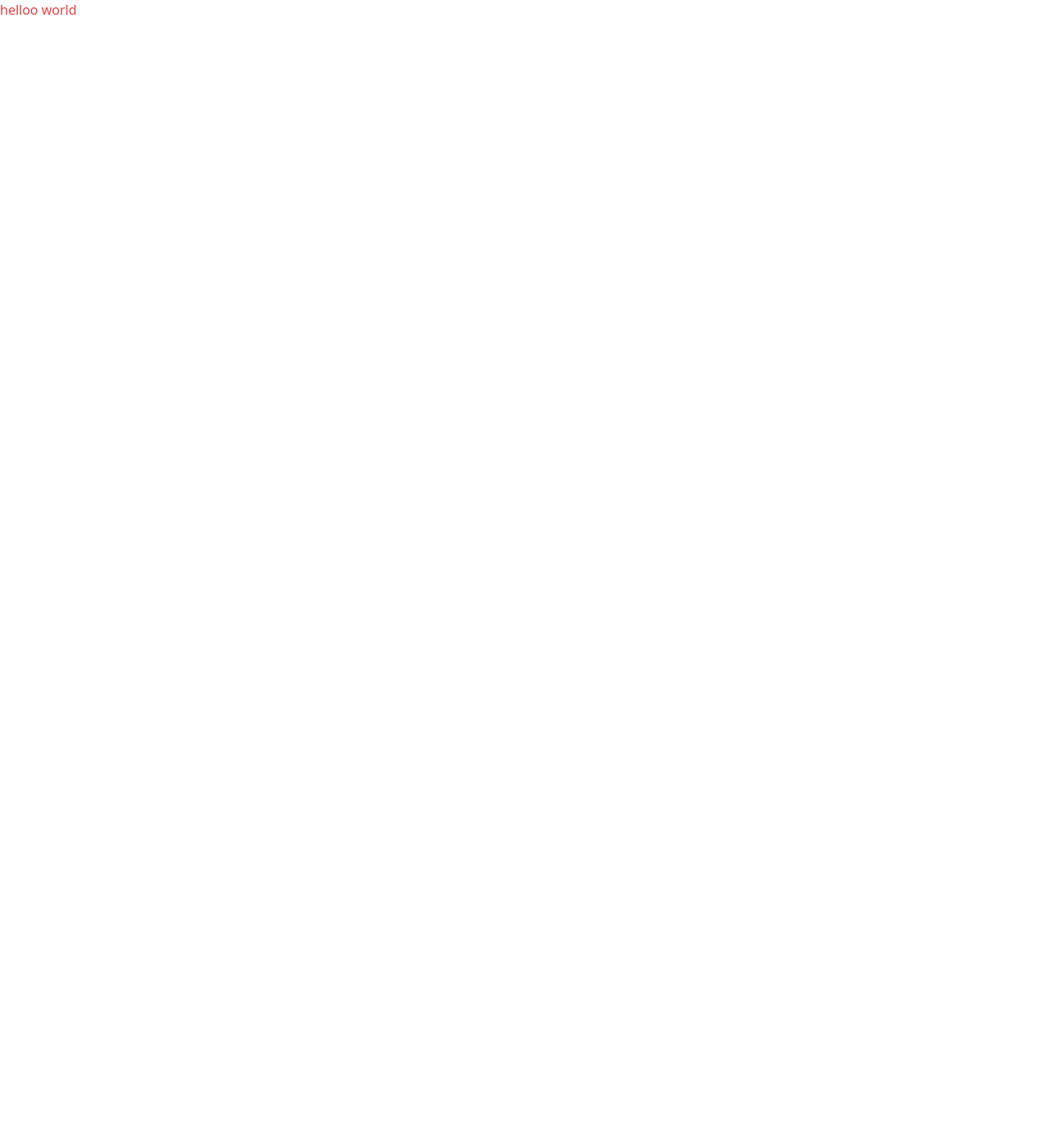
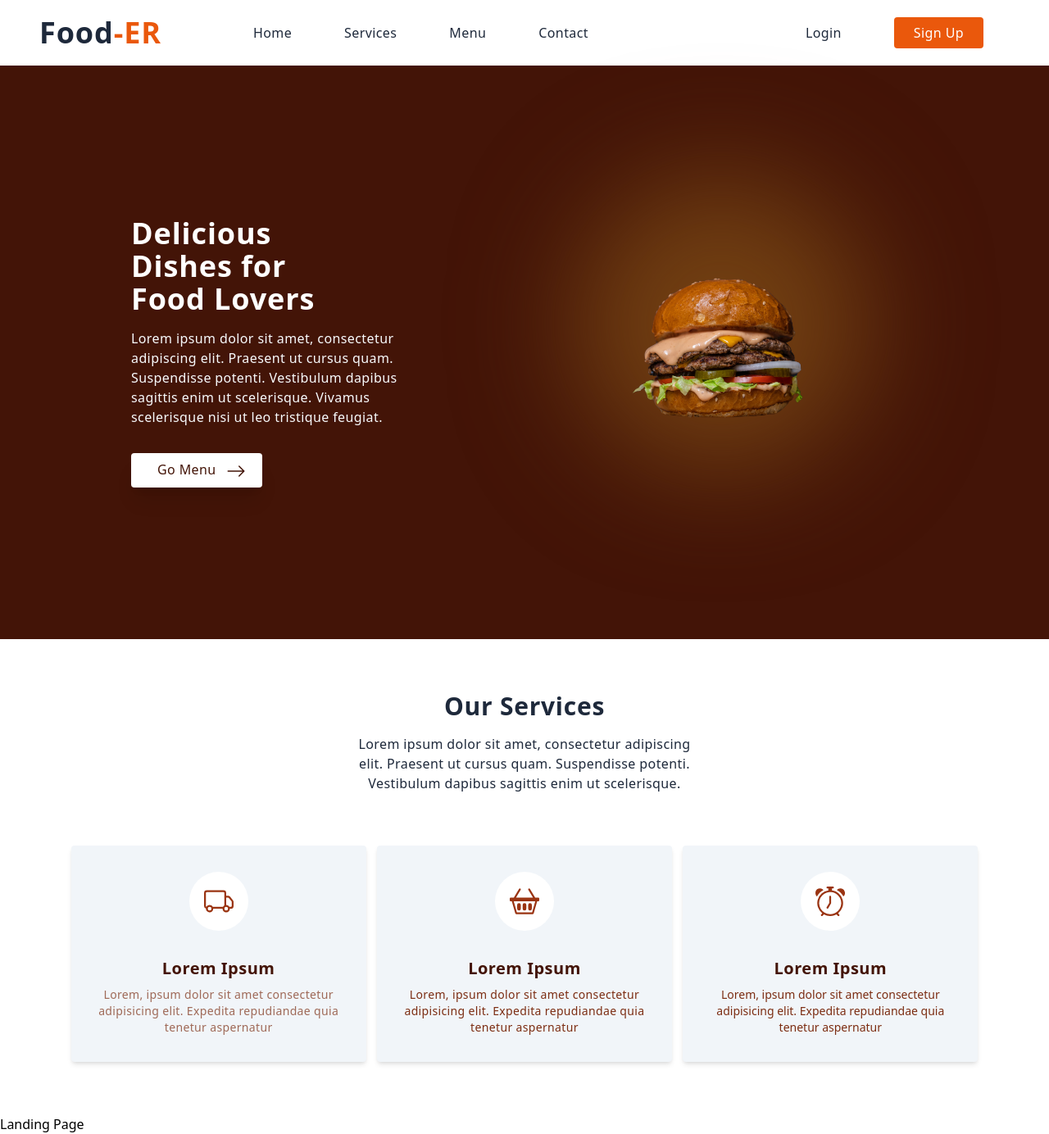
Before and after one commit to ogzcode/Full-Stack-Food-Order-App, a Vue app in the folder client/: page / in a window 1280 px wide. Before the commit this address had no page. Shown: the whole page at 82% size. Before the commit the page ends 800 px from the top, so only its background shows below. Built offline with nearby package versions, Linux system fonts and the light colour scheme.

Commit message:
Navbar, Home, and Services sections are completed on the Landing page.

```diff
--- a/client/src/App.vue
+++ b/client/src/App.vue
@@ -1,9 +1,10 @@
+<template>
+  <RouterView />
+</template>
+
 <script setup>
+import { RouterView } from 'vue-router';
 </script>
-
-<template>
-  <h1 class="text-red-500">helloo world</h1>
-</template>
 
 <style scoped>
 
--- a/client/src/router/index.js
+++ b/client/src/router/index.js
@@ -2,7 +2,16 @@ import { createRouter, createWebHistory } from 'vue-router'
 
 const router = createRouter({
   history: createWebHistory(import.meta.env.BASE_URL),
-  routes: []
+  routes: [
+    {
+      path: "/",
+      name: "Landing",
+      component: () => import("@/views/landing/LandingPage.vue"),
+      meta: {
+        requiresAuth: false,
+      },
+    }
+  ]
 })
 
 export default router
--- /dev/null
+++ b/client/src/views/landing/LandingPage.vue
@@ -0,0 +1,18 @@
+<template>
+    <div>
+        <NavBar />
+        <Home />
+        <Services />
+        <p>Landing Page</p>
+    </div>
+</template>
+
+<script setup>
+import NavBar from './components/NavBar.vue';
+import Home from './components/Home.vue';
+import Services from './components/Services.vue';
+
+</script>
+
+<style scoped>
+</style>
--- /dev/null
+++ b/client/src/views/landing/components/Home.vue
@@ -0,0 +1,52 @@
+<template>
+    <div class="min-h-[700px] flex justify-around items-center px-40 bg-orange-950">
+        <div class="flex-1">
+            <h1 class="text-4xl w-1/2 font-bold tracking-wide text-white mb-4">Delicious Dishes for Food Lovers</h1>
+            <p class="text-slate-50 w-3/4 font-light tracking-wide">
+                Lorem ipsum dolor sit amet, consectetur adipiscing elit.
+                Praesent ut cursus quam. Suspendisse potenti.
+                Vestibulum dapibus sagittis enim ut scelerisque.
+                Vivamus scelerisque nisi ut leo tristique feugiat.
+            </p>
+            <button class="mt-8 bg-white px-8 py-2 font-medium tracking-wide text-orange-950 rounded shadow-xl menu-btn">
+                <span>Go Menu</span>
+                <svg xmlns="http://www.w3.org/2000/svg" width="24" height="24" fill="currentColor" className="bi bi-arrow-right"
+                    viewBox="0 0 16 16">
+                    <path fill-rule="evenodd"
+                        d="M1 8a.5.5 0 0 1 .5-.5h11.793l-3.147-3.146a.5.5 0 0 1 .708-.708l4 4a.5.5 0 0 1 0 .708l-4 4a.5.5 0 0 1-.708-.708L13.293 8.5H1.5A.5.5 0 0 1 1 8z" />
+                </svg>
+            </button>
+        </div>
+        <div class="flex-1 flex justify-center relative">
+            <img :src="homePage" alt="Home Page" class="w-3/5  rounded-lg z-10" />
+            <span class="absolute rounded-full bg-yellow-900 image-shadow"></span>
+        </div>
+    </div>
+</template>
+
+<script setup>
+import homePage from "@/assets/home-page-remove.png";
+</script>
+
+<style scoped>
+
+.menu-btn svg {
+    position: relative;
+    left: 12px;
+    transition: all 0.3s ease-in-out;
+    display: inline-block;
+}
+
+.menu-btn:hover svg {
+    transform: translate(5px, 0);
+}
+
+.image-shadow {
+    width: 360px;
+    height: 360px;
+    top: 35%;
+    left: 50%;
+    transform: translate(-50%, -50%);
+    filter: blur(70px);
+}
+</style>
--- /dev/null
+++ b/client/src/views/landing/components/NavBar.vue
@@ -0,0 +1,23 @@
+<template>
+    <header class="min-h-[5rem] flex justify-between items-center px-12">
+        <div class="flex items-center gap-20">
+            <h1 class="text-4xl font-bold tracking-wide text-slate-800">Food<span class="text-orange-600">-ER</span></h1>
+            <nav>
+                <a class="mx-8 font-medium tracking-wide text-slate-800 hover:text-orange-600 transition" href="#">Home</a>
+                <a class="mx-8 font-medium tracking-wide text-slate-800 hover:text-orange-600 transition" href="#">Services</a>
+                <a class="mx-8 font-medium tracking-wide text-slate-800 hover:text-orange-600 transition" href="#">Menu</a>
+                <a class="mx-8 font-medium tracking-wide text-slate-800 hover:text-orange-600 transition" href="#">Contact</a>
+            </nav>
+        </div>
+        <div>
+            <a class="font-medium tracking-wide mx-8 text-slate-800 hover:text-orange-600" href="#">Login</a>
+            <a class="font-medium tracking-wide mx-8 bg-orange-600 text-white px-6 py-2 rounded hover:bg-orange-700 transition" href="#">Sign Up</a>
+        </div>
+    </header>
+</template>
+
+<script setup>
+</script>
+
+<style scoped>
+</style>
--- /dev/null
+++ b/client/src/views/landing/components/Services.vue
@@ -0,0 +1,78 @@
+<template>
+    <div class="py-16">
+        <div class="flex flex-col items-center mb-16">
+            <h1 class="font-bold text-3xl text-slate-800 mb-4 tracking-wide">Our Services</h1>
+            <p class="w-1/3 text-center text-slate-800 tracking-wide font-light">
+                Lorem ipsum dolor sit amet, consectetur adipiscing elit.
+                Praesent ut cursus quam. Suspendisse potenti.
+                Vestibulum dapibus sagittis enim ut scelerisque.
+            </p>
+        </div>
+        <div class="flex justify-around mx-20">
+            <div class="services-card max-w-[360px] bg-slate-100 p-8 rounded shadow-md hover:bg-orange-500">
+                <div
+                    class="w-[72px] h-[72px] bg-white rounded-full flex justify-center items-center mx-auto mb-8 fill-orange-800">
+                    <svg xmlns="http://www.w3.org/2000/svg" width="36" height="36" className="bi bi-truck"
+                        viewBox="0 0 16 16">
+                        <path
+                            d="M0 3.5A1.5 1.5 0 0 1 1.5 2h9A1.5 1.5 0 0 1 12 3.5V5h1.02a1.5 1.5 0 0 1 1.17.563l1.481 1.85a1.5 1.5 0 0 1 .329.938V10.5a1.5 1.5 0 0 1-1.5 1.5H14a2 2 0 1 1-4 0H5a2 2 0 1 1-3.998-.085A1.5 1.5 0 0 1 0 10.5v-7zm1.294 7.456A1.999 1.999 0 0 1 4.732 11h5.536a2.01 2.01 0 0 1 .732-.732V3.5a.5.5 0 0 0-.5-.5h-9a.5.5 0 0 0-.5.5v7a.5.5 0 0 0 .294.456zM12 10a2 2 0 0 1 1.732 1h.768a.5.5 0 0 0 .5-.5V8.35a.5.5 0 0 0-.11-.312l-1.48-1.85A.5.5 0 0 0 13.02 6H12v4zm-9 1a1 1 0 1 0 0 2 1 1 0 0 0 0-2zm9 0a1 1 0 1 0 0 2 1 1 0 0 0 0-2z" />
+                    </svg>
+                </div>
+                <h1 class="text-center text-orange-950 tracking-wide font-bold text-xl mb-2">Lorem Ipsum</h1>
+                <p class="text-center text-orange-900/70 tracking-wide text-sm">
+                    Lorem, ipsum dolor sit amet consectetur adipisicing elit.
+                    Expedita repudiandae quia tenetur aspernatur
+                </p>
+            </div>
+            <div class="services-card max-w-[360px] bg-slate-100 p-8 rounded shadow-md hover:bg-orange-500">
+                <div
+                    class="w-[72px] h-[72px] bg-white rounded-full flex justify-center items-center mx-auto mb-8 fill-orange-800">
+                    <svg xmlns="http://www.w3.org/2000/svg" width="36" height="36" class="bi bi-basket2"
+                        viewBox="0 0 16 16">
+                        <path
+                            d="M4 10a1 1 0 0 1 2 0v2a1 1 0 0 1-2 0v-2zm3 0a1 1 0 0 1 2 0v2a1 1 0 0 1-2 0v-2zm3 0a1 1 0 1 1 2 0v2a1 1 0 0 1-2 0v-2z" />
+                        <path
+                            d="M5.757 1.071a.5.5 0 0 1 .172.686L3.383 6h9.234L10.07 1.757a.5.5 0 1 1 .858-.514L13.783 6H15.5a.5.5 0 0 1 .5.5v1a.5.5 0 0 1-.5.5h-.623l-1.844 6.456a.75.75 0 0 1-.722.544H3.69a.75.75 0 0 1-.722-.544L1.123 8H.5a.5.5 0 0 1-.5-.5v-1A.5.5 0 0 1 .5 6h1.717L5.07 1.243a.5.5 0 0 1 .686-.172zM2.163 8l1.714 6h8.246l1.714-6H2.163z" />
+                    </svg>
+                </div>
+                <h1 class="text-center text-orange-950 tracking-wide font-bold text-xl mb-2">Lorem Ipsum</h1>
+                <p class="text-center text-orange-900 tracking-wide text-sm">
+                    Lorem, ipsum dolor sit amet consectetur adipisicing elit.
+                    Expedita repudiandae quia tenetur aspernatur
+                </p>
+            </div>
+            <div class="services-card max-w-[360px] bg-slate-100 p-8 rounded shadow-md hover:bg-orange-500">
+                <div
+                    class="w-[72px] h-[72px] bg-white rounded-full flex justify-center items-center mx-auto mb-8 fill-orange-800">
+                    <svg xmlns="http://www.w3.org/2000/svg" width="36" height="36" class="bi bi-alarm"
+                        viewBox="0 0 16 16">
+                        <path
+                            d="M8.5 5.5a.5.5 0 0 0-1 0v3.362l-1.429 2.38a.5.5 0 1 0 .858.515l1.5-2.5A.5.5 0 0 0 8.5 9V5.5z" />
+                        <path
+                            d="M6.5 0a.5.5 0 0 0 0 1H7v1.07a7.001 7.001 0 0 0-3.273 12.474l-.602.602a.5.5 0 0 0 .707.708l.746-.746A6.97 6.97 0 0 0 8 16a6.97 6.97 0 0 0 3.422-.892l.746.746a.5.5 0 0 0 .707-.708l-.601-.602A7.001 7.001 0 0 0 9 2.07V1h.5a.5.5 0 0 0 0-1h-3zm1.038 3.018a6.093 6.093 0 0 1 .924 0 6 6 0 1 1-.924 0zM0 3.5c0 .753.333 1.429.86 1.887A8.035 8.035 0 0 1 4.387 1.86 2.5 2.5 0 0 0 0 3.5zM13.5 1c-.753 0-1.429.333-1.887.86a8.035 8.035 0 0 1 3.527 3.527A2.5 2.5 0 0 0 13.5 1z" />
+                    </svg>
+                </div>
+                <h1 class="text-center text-orange-950 tracking-wide font-bold text-xl mb-2">Lorem Ipsum</h1>
+                <p class="text-center text-orange-900 text-sm">
+                    Lorem, ipsum dolor sit amet consectetur adipisicing elit.
+                    Expedita repudiandae quia tenetur aspernatur
+                </p>
+            </div>
+        </div>
+    </div>
+</template>
+
+<script setup>
+
+</script>
+
+<style scoped>
+.services-card {
+    cursor: pointer;
+    transition: all 0.3s ease-in-out;
+}
+
+.services-card:hover p,
+.services-card:hover h1 {
+    color: white;
+}</style>
```
Also changed, not shown: client/src/assets/home-page-remove.png (added).
